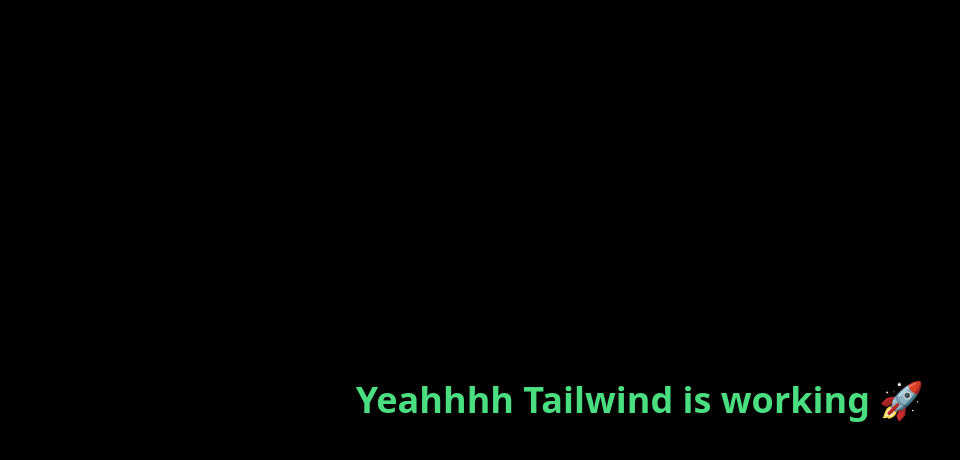
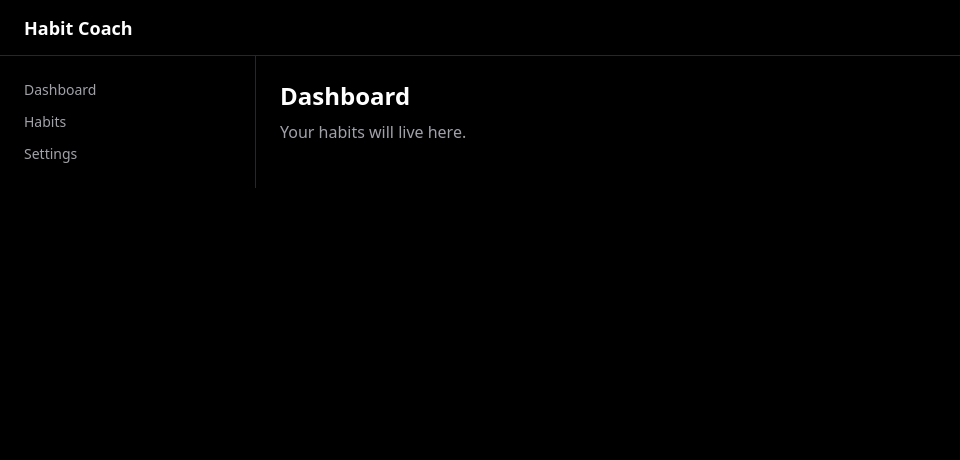
Before and after one commit to Ahona999/habit-coach-mvp, a React (Vite) app: page / in a window 1280 px wide. Shown: the top 460 px of the page, without its empty margins (0-960 px from the left). Built offline with nearby package versions, Linux system fonts and the light colour scheme.

Commit message:
Day 9: Tailwind layout + project structure

```diff
--- a/src/App.jsx
+++ b/src/App.jsx
@@ -1,15 +1,19 @@
-import { useState } from 'react'
-import reactLogo from './assets/react.svg'
-import viteLogo from '/vite.svg'
-import './index.css'
-
+import Header from "./components/Header"
+import Sidebar from "./components/Sidebar"
+import Dashboard from "./pages/Dashboard"
+import "./index.css"
 
 export default function App() {
   return (
-    <div className="min-h-screen flex items-center justify-center bg-black">
-      <h1 className="text-4xl font-bold text-green-400">
-        Yeahhhh Tailwind is working 🚀
-      </h1>
+    <div className="min-h-screen bg-black text-white">
+      <Header />
+
+      <div className="flex">
+        <Sidebar />
+        <main className="flex-1">
+          <Dashboard />
+        </main>
+      </div>
     </div>
   )
 }
--- /dev/null
+++ b/src/components/Header.jsx
@@ -0,0 +1,7 @@
+export default function Header() {
+    return (
+      <header className="h-14 border-b border-zinc-800 flex items-center px-6">
+        <h1 className="text-lg font-semibold">Habit Coach</h1>
+      </header>
+    )
+  }
--- /dev/null
+++ b/src/components/Sidebar.jsx
@@ -0,0 +1,11 @@
+export default function Sidebar() {
+    return (
+      <aside className="w-64 border-r border-zinc-800 p-6">
+        <nav className="space-y-3 text-sm">
+          <p className="text-zinc-400">Dashboard</p>
+          <p className="text-zinc-400">Habits</p>
+          <p className="text-zinc-400">Settings</p>
+        </nav>
+      </aside>
+    )
+  }
--- /dev/null
+++ b/src/pages/Dashboard.jsx
@@ -0,0 +1,10 @@
+export default function Dashboard() {
+    return (
+      <div className="p-6">
+        <h2 className="text-2xl font-bold">Dashboard</h2>
+        <p className="text-zinc-400 mt-2">
+          Your habits will live here.
+        </p>
+      </div>
+    )
+  }
```
